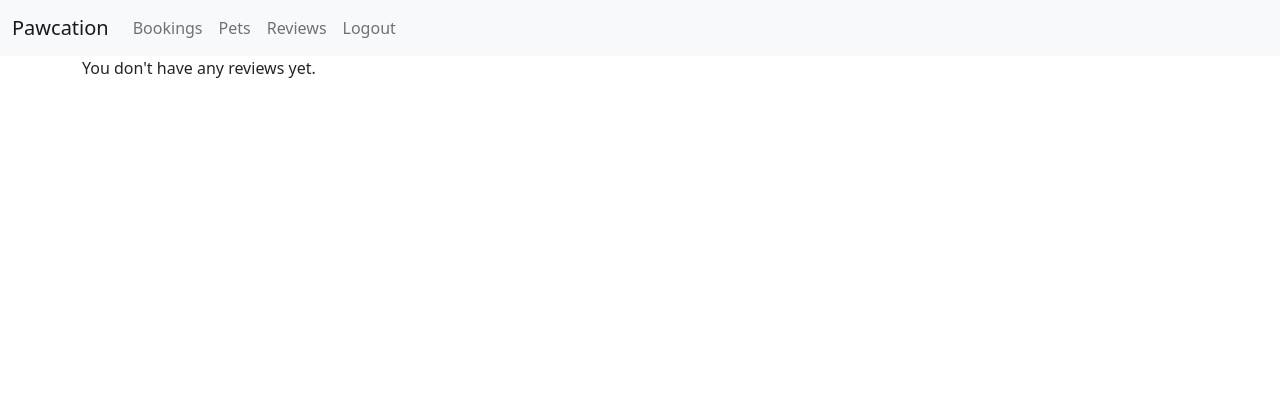
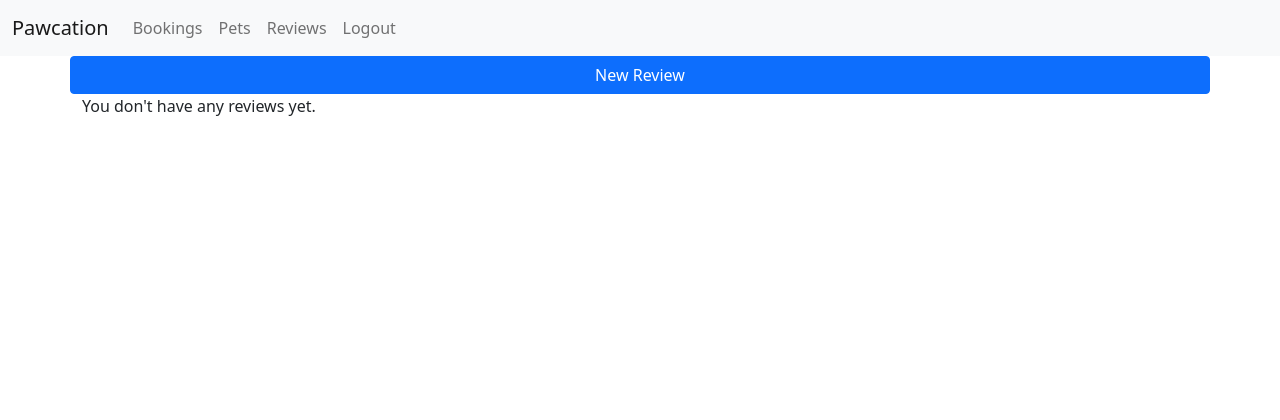
Before and after one commit to ilaria-barletta/pawcation, a Django app: page /reviews in a window 1280 px wide. Shown: the top 420 px of the page. Run offline with Django 3.2, Linux system fonts and the light colour scheme; the visitor is signed in with stand-in values (Sample User, id 1); data that the repository does not hold is empty; some libraries are stand-ins or nearby versions.

Commit message:
add link to new review page

```diff
--- a/bookings/urls.py
+++ b/bookings/urls.py
@@ -6,5 +6,5 @@ urlpatterns = [
     path("pets", views.PetList.as_view(), name="pets"),
     path("bookings", views.BookingList.as_view(), name="bookings"),
     path("reviews", views.ReviewList.as_view(), name="reviews"),
-    path("reviews/new", views.NewReview.as_view(), name="new_review"),
+    path("new-review", views.NewReview.as_view(), name="new_review"),
 ]
--- a/templates/reviews.html
+++ b/templates/reviews.html
@@ -5,6 +5,7 @@
 
 <div class="container">
     <div class="row">
+        <a class="btn btn-primary" href="{% url 'new_review' %}" role="button">New Review</a>
         <div class="col">
             {% for review in object_list %}
             <!-- score_remainder is used to show the "blank" review stars -->
```
